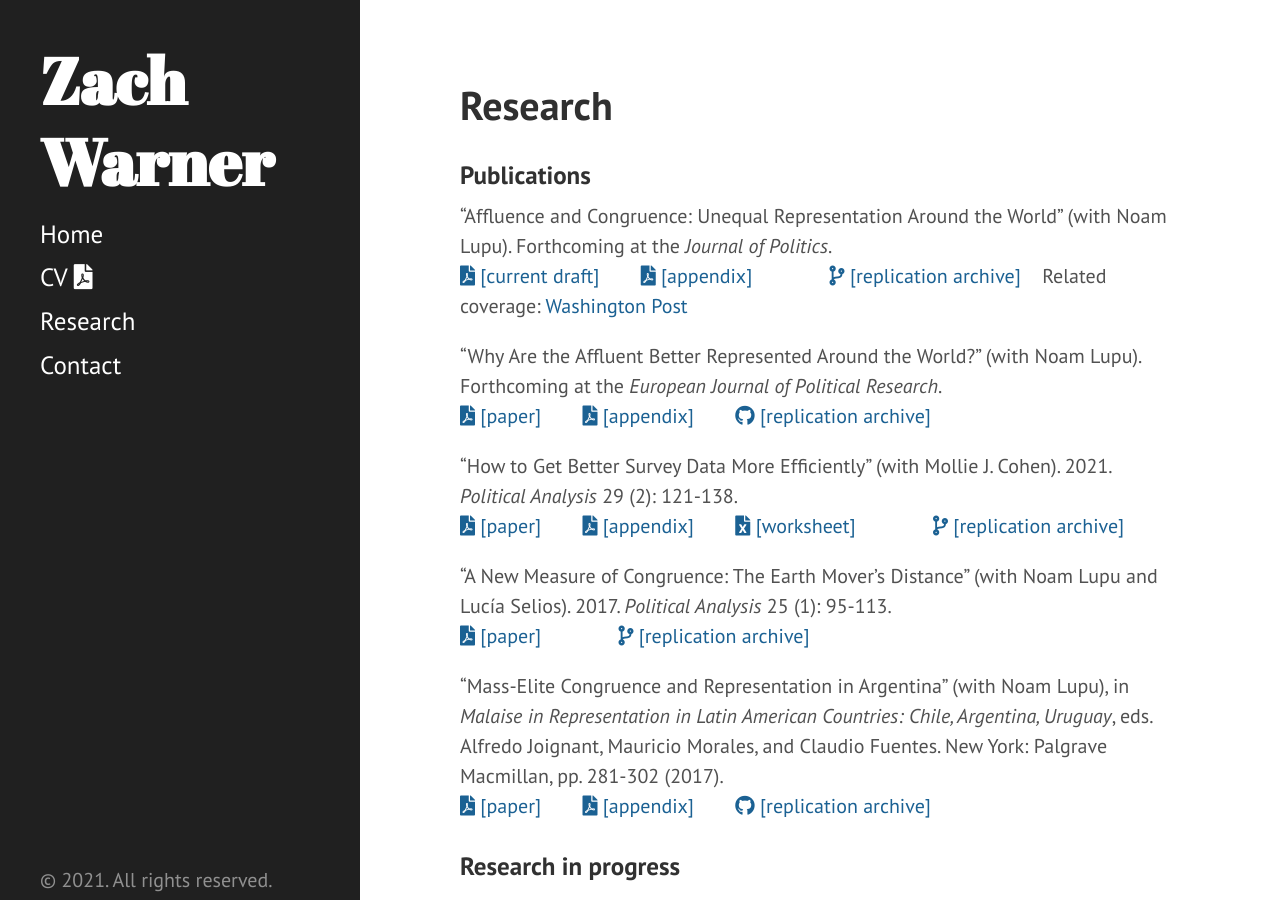
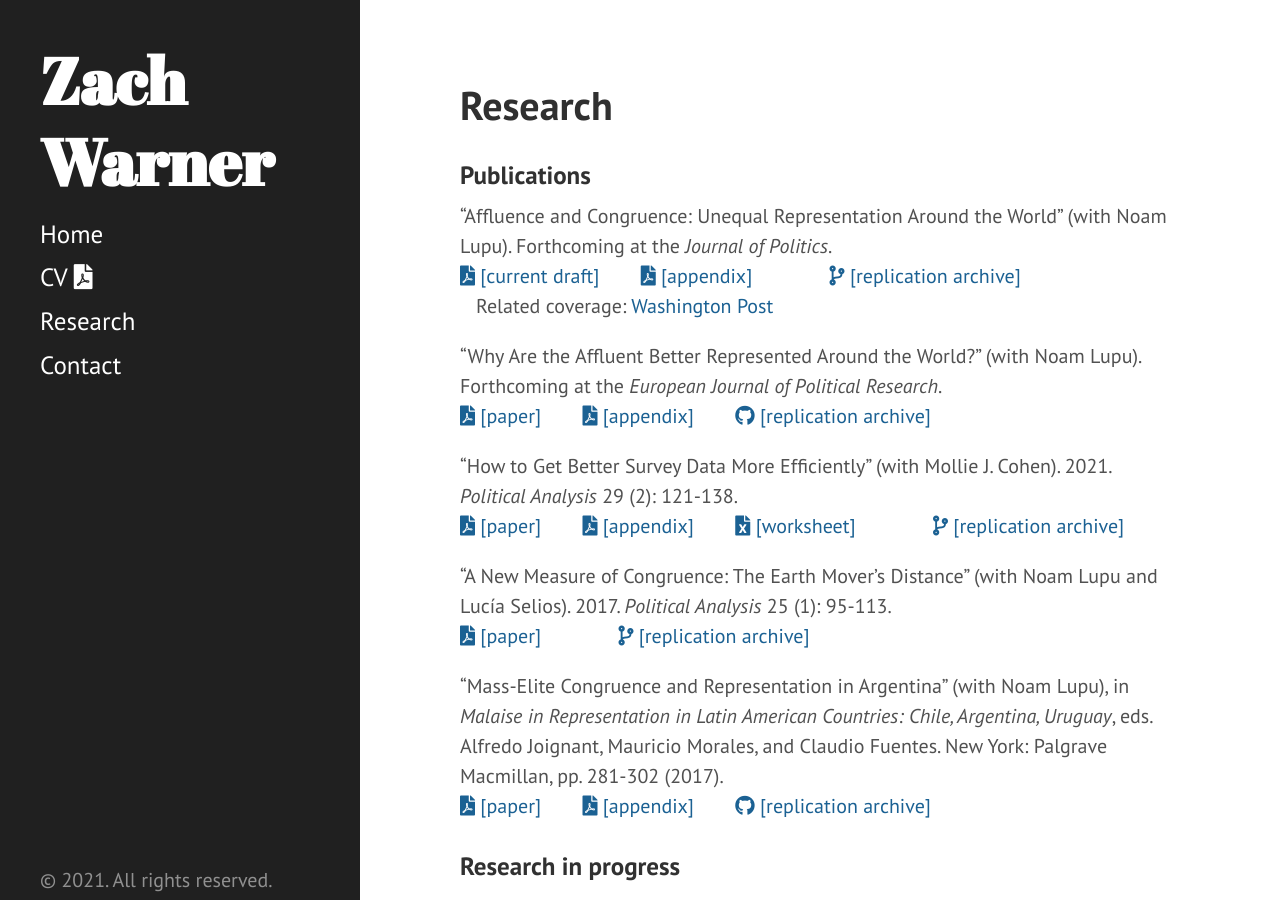
Before and after one commit to zachwarner/zachwarner.github.io, a Jekyll site: the page built from research.md, in a window 1280 px wide and 900 px high. Built offline with Jekyll 4.4.1, drawn with Linux system fonts in a browser that asks for light colours.

```diff
--- a/research.md
+++ b/research.md
@@ -10,7 +10,7 @@ permalink: /research
 <span style="padding-right:5%"><a href='{{ "/download/Lupu-Warner-Affluence.pdf" | relative_url }}'><i class='fas fa-file-pdf'></i> [current draft]</a></span>
 <span style="padding-right:5%"><a href='{{ "/download/Lupu-Warner-Appendix.pdf" | relative_url }}'><i class='fas fa-file-pdf'></i> [appendix]</a></span>
 <span style="padding-left:5%"><a href="https://dataverse.harvard.edu/dataset.xhtml?persistentId=doi:10.7910/DVN/DBNBEU"><i class='fas fa-code-branch'></i> [replication archive]</a></span>
-&nbsp;&nbsp;&nbsp;Related coverage: [Washington Post](https://www.washingtonpost.com/politics/2021/06/15/voters-around-world-think-their-governments-are-out-touch-they-have-point/)
+<br>&nbsp;&nbsp;&nbsp;Related coverage: [Washington Post](https://www.washingtonpost.com/politics/2021/06/15/voters-around-world-think-their-governments-are-out-touch-they-have-point/)
 
 "Why Are the Affluent Better Represented Around the World?" (with Noam Lupu). Forthcoming at the *European Journal of Political Research*. <br>
 <span style="padding-right:5%"><a href='{{ "/download/Lupu-Warner-Why-Are-the-Affluent.pdf" | relative_url }}'><i class='fas fa-file-pdf'></i> [paper]</a></span>
```
